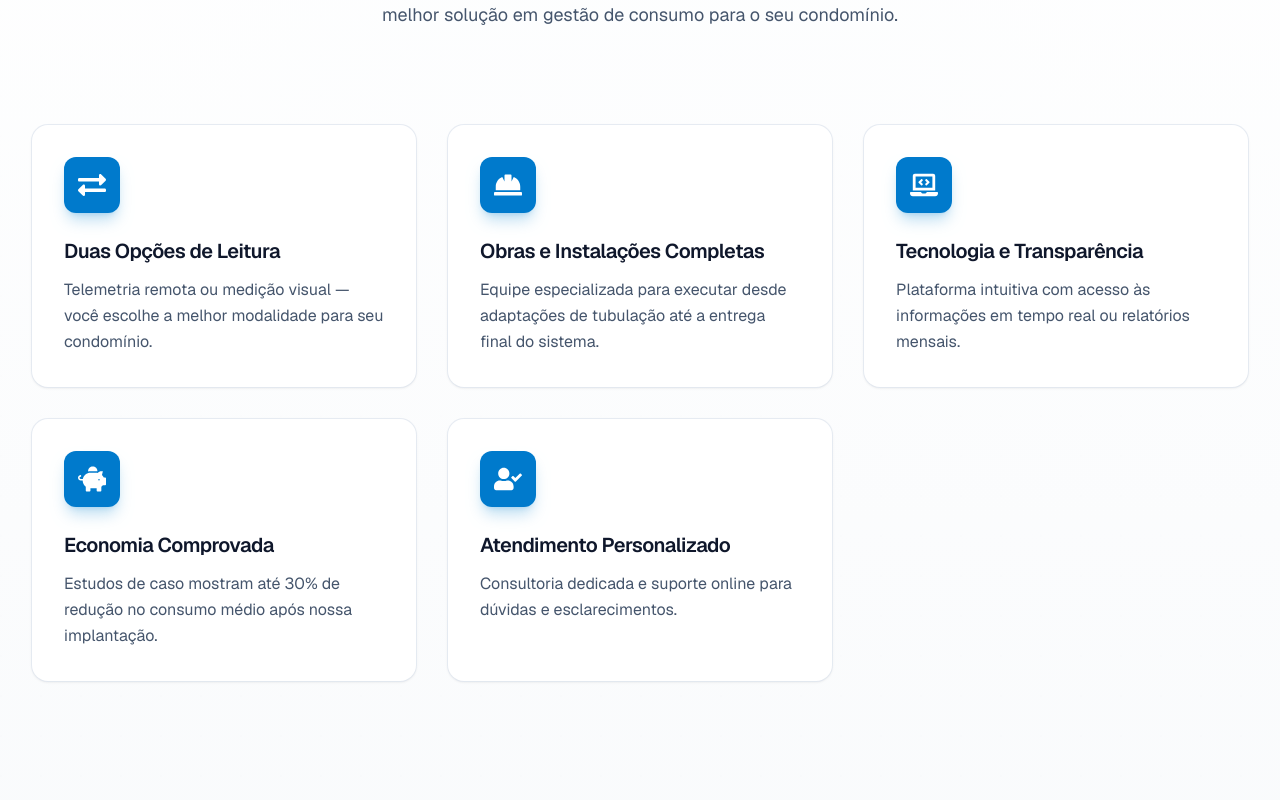
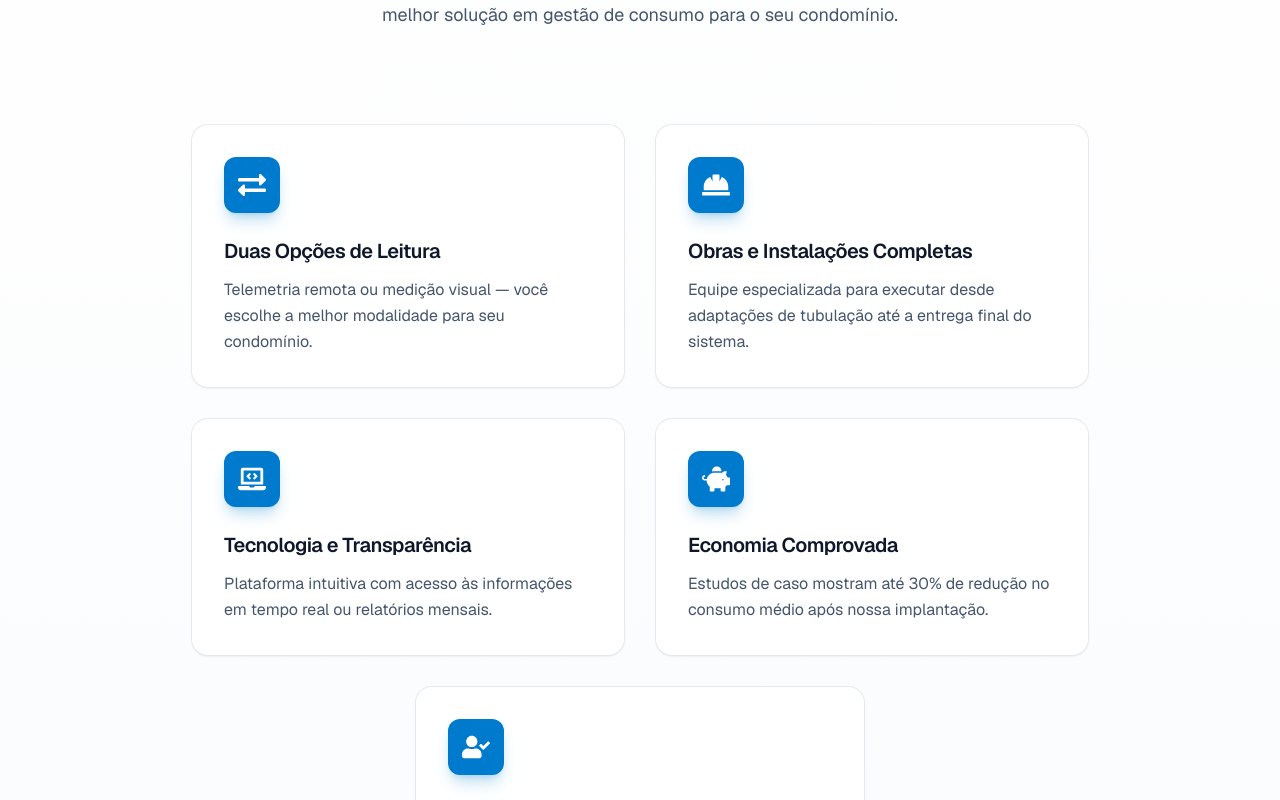
Before and after one commit to adrianoals/leitura-nova-platform, a Next.js app: page / in a window 1280 px wide. Shown: the part 3000-3800 px from the top of the page. Built offline with nearby package versions, Linux system fonts and the light colour scheme.

Commit message:
Update social media links in Footer component with direct URLs and enhance layout in Differentiators section for better responsiveness and alignment.

```diff
--- a/src/components/layout/Footer.tsx
+++ b/src/components/layout/Footer.tsx
@@ -1,6 +1,6 @@
 import Link from 'next/link';
 import Image from 'next/image';
-import { FaLinkedinIn, FaInstagram, FaFacebookF, FaPhone, FaEnvelope, FaMapMarkerAlt } from 'react-icons/fa';
+import { FaInstagram, FaFacebookF, FaPhone, FaEnvelope, FaMapMarkerAlt } from 'react-icons/fa';
 import { SocialLink } from '@/types';
 
 const legalLinks = [
@@ -9,8 +9,8 @@ const legalLinks = [
 ];
 
 const socialLinks: SocialLink[] = [
-  { name: "Instagram", href: "#", icon: FaInstagram },
-  { name: "Facebook", href: "#", icon: FaFacebookF },
+  { name: "Instagram", href: "https://www.instagram.com/leituranova_medicao/", icon: FaInstagram },
+  { name: "Facebook", href: "https://web.facebook.com/profile.php?id=61569989404433&locale=pt_BR", icon: FaFacebookF },
 ];
 
 export default function Footer() {
--- a/src/components/sections/Differentiators.tsx
+++ b/src/components/sections/Differentiators.tsx
@@ -40,15 +40,16 @@ export default function Differentiators() {
           </p>
         </header>
 
-        {/* Cards grid */}
-        <div className="mx-auto mt-16 sm:mt-20 lg:mt-24 grid grid-cols-1 gap-6 sm:gap-8 md:grid-cols-2 lg:grid-cols-3">
+        {/* Cards grid — max 2 per row, centered */}
+        <div className="mx-auto mt-16 sm:mt-20 lg:mt-24 grid grid-cols-1 sm:grid-cols-2 gap-6 sm:gap-8 max-w-4xl justify-items-center">
           {differentiators.map((diferencial, index) => {
             const Icon = diferencial.icon;
-            const isFifth = index === 4;
+            const isLast = index === differentiators.length - 1;
+            const isOddCount = differentiators.length % 2 === 1;
             return (
               <article
                 key={diferencial.title}
-                className={`group relative flex flex-col rounded-2xl bg-white p-8 shadow-sm ring-1 ring-slate-200/80 transition-all duration-300 hover:shadow-lg hover:ring-vscode-blue/30 hover:-translate-y-1 ${isFifth ? 'lg:col-start-2' : ''} ${delayClasses[index % delayClasses.length]}`}
+                className={`group relative flex w-full max-w-md flex-col rounded-2xl bg-white p-8 shadow-sm ring-1 ring-slate-200/80 transition-all duration-300 hover:shadow-lg hover:ring-vscode-blue/30 hover:-translate-y-1 ${isLast && isOddCount ? 'sm:col-span-2 sm:max-w-md sm:justify-self-center' : ''} ${delayClasses[index % delayClasses.length]}`}
               >
                 {/* Icon */}
                 <div className="flex h-14 w-14 items-center justify-center rounded-xl bg-vscode-blue text-white shadow-lg shadow-vscode-blue/25 transition-transform duration-300 group-hover:scale-110 group-hover:shadow-vscode-blue/30">
```
